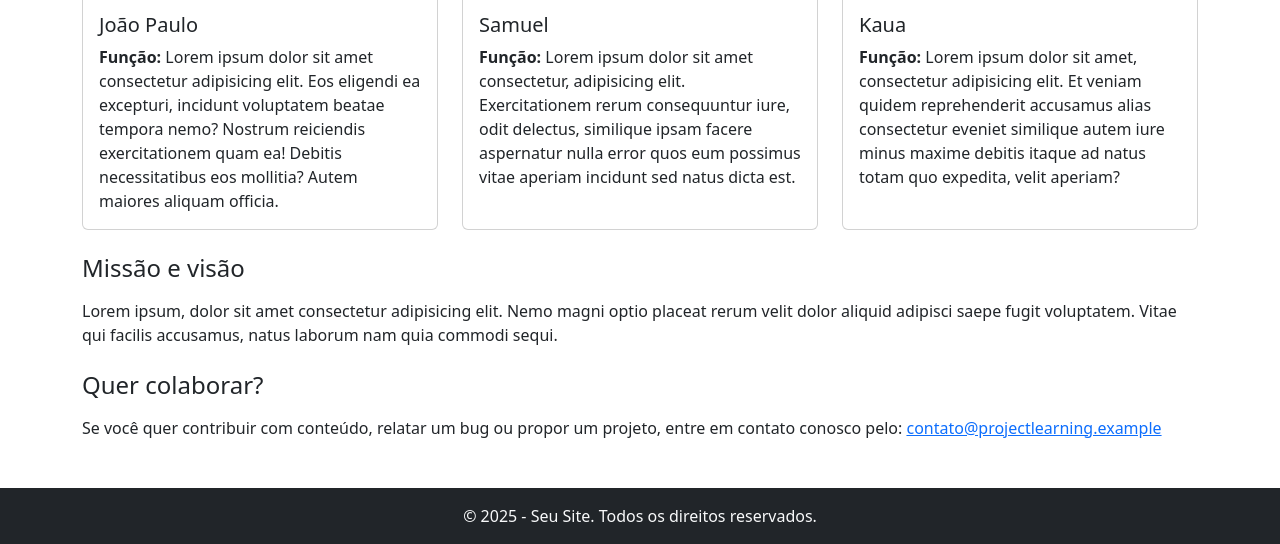
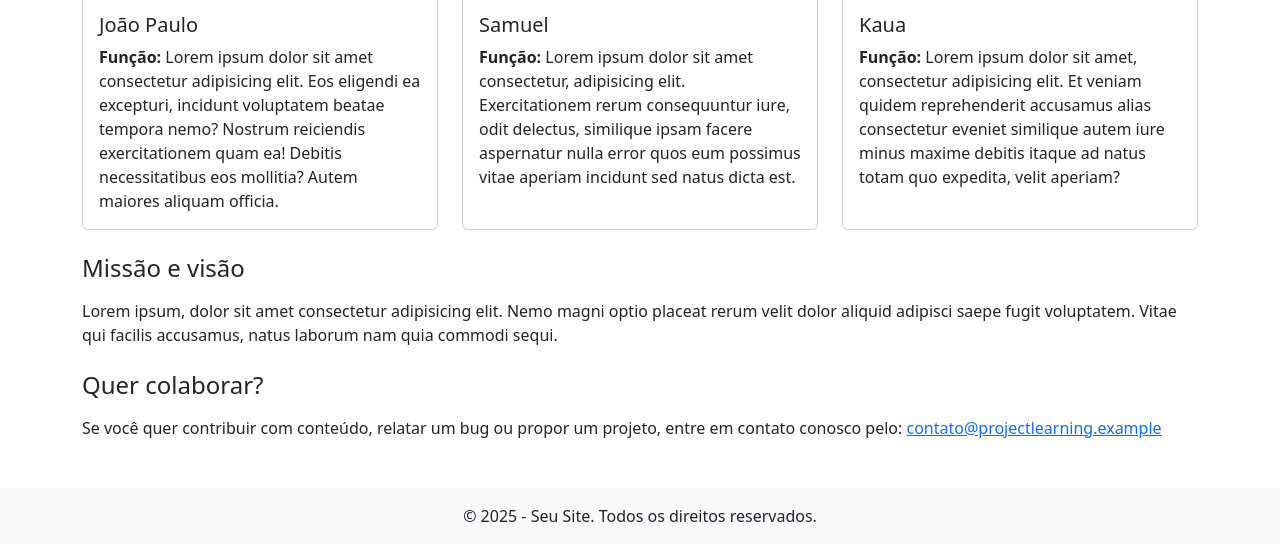
Before and after one commit to BlogProjectLearning/demo-repository, a website: page sobre.html in a window 1280 px wide. Shown: the part 834-1378 px from the top of the page. Drawn offline with nearby package versions, Linux system fonts and the light colour scheme.

```diff
--- a/sobre.html
+++ b/sobre.html
@@ -111,7 +111,7 @@
 		</main>
 
 		<!-- Footer placeholder: será implementado aqui -->
-		<footer class="bg-dark text-light text-center py-3 mt-auto">
+		<footer class="bg-light text-dark text-center py-3 mt-auto">
         <p class="mb-0">© 2025 - Seu Site. Todos os direitos reservados.</p>
     </footer>
 
```
